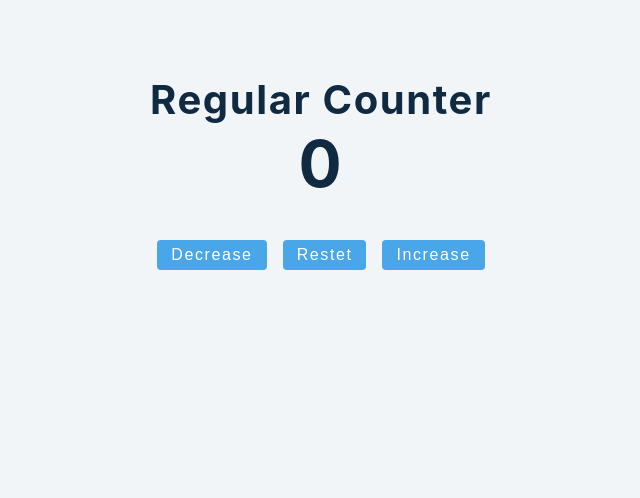
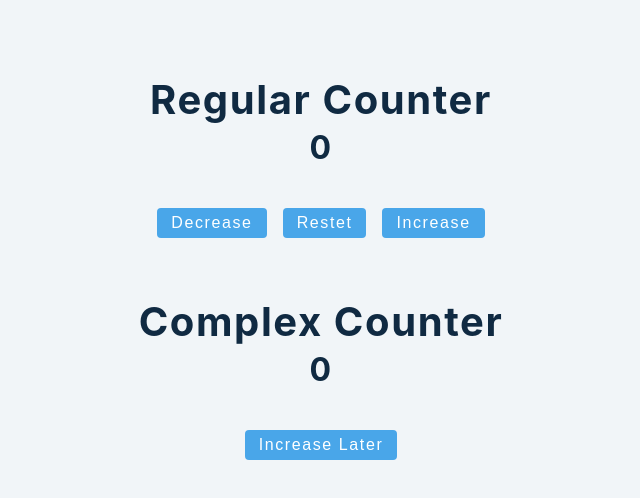
Before and after one commit to ismaelBZ/react-tutorial-2020-john-smilga, a React (Create React App) app: page / in a window 1280 px wide. Shown: the top 498 px of the page, without its empty margins (319-959 px from the left). Built offline with nearby package versions, Linux system fonts and the light colour scheme.

Commit message:
Error on complex counter - Async function computing with same value

```diff
--- a/src/tutorials/useState/5-useState-counter.jsx
+++ b/src/tutorials/useState/5-useState-counter.jsx
@@ -3,14 +3,39 @@ import { useState } from "react";
 const UseStateCounter = () => {
   const [value, setValue] = useState(0);
 
+
+  const complexIncrease = () => {
+    console.log(value + 1);
+    /* When we click multiple times, the value is assigned on click and stored in register
+    for a fast computing, so the function will be executed the clicked ammount times with the
+    same value in an interval
+     */
+    setTimeout(() => {
+      setValue(value + 1);
+    }, 1000 )
+  }
+
   return (
     <>
       <section style={{ margin: "4rem 0" }}>
         <h2>Regular Counter</h2>
-        <h1>{value}</h1>
-        <button className="btn" onClick={() =>setValue(value - 1)}>Decrease</button>
-        <button className="btn" onClick={() => setValue(0)}>Restet</button>
-        <button className="btn" onClick={() => setValue(value + 1)}>Increase</button>
+        <h3 style={{fontSize: "2rem"}}>{value}</h3>
+        <button className="btn" onClick={() => setValue(value - 1)}>
+          Decrease
+        </button>
+        <button className="btn" onClick={() => setValue(0)}>
+          Restet
+        </button>
+        <button className="btn" onClick={() => setValue(value + 1)}>
+          Increase
+        </button>
+      </section>
+      <section style={{ margin: "4rem 0" }}>
+        <h2>Complex Counter</h2>
+        <h3 style={{fontSize: "2rem"}}>{value}</h3>
+        <button className="btn" onClick={complexIncrease}>
+          Increase Later
+        </button>
       </section>
     </>
   );
```
